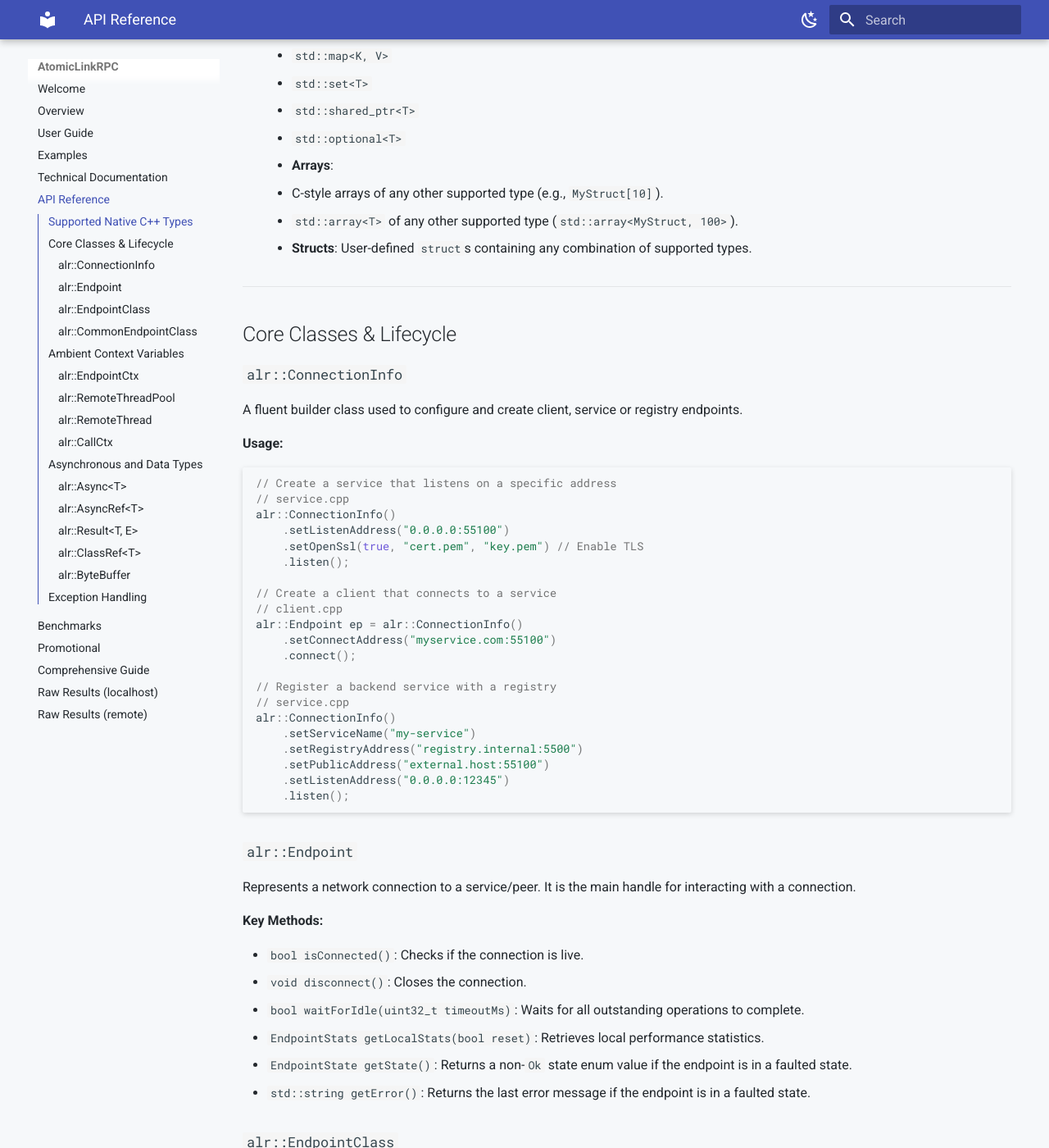
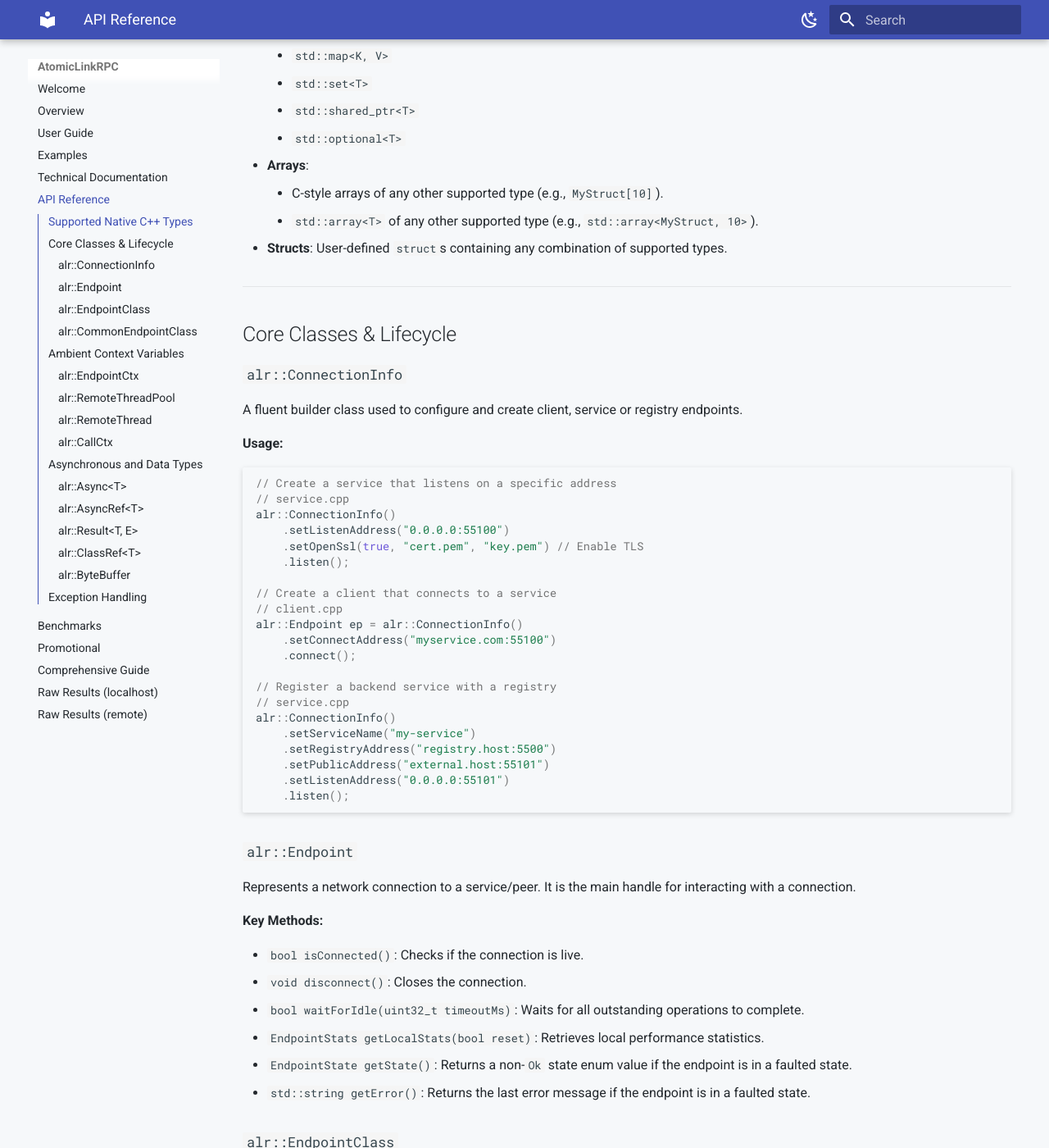
Before and after one commit to AtomicLinkRPC/alr-preview, an MkDocs documentation site: the page built from docs/api-reference.md, in a window 1280 px wide and 1400 px high, scrolled down 518 px. Shown: the whole window at 82% size. Built offline with MkDocs 1.6.1 and Material for MkDocs 9.7.7, drawn with Linux system fonts in a browser that asks for light colours.

Commit message:
A few minor fixes.

````diff
--- a/docs/api-reference.md
+++ b/docs/api-reference.md
@@ -18,10 +18,12 @@ ALR natively supports a wide range of C++ types for use in your remote methods a
     -   `std::set<T>`
     -   `std::shared_ptr<T>`
     -   `std::optional<T>`
+
 -   **Arrays**:
 
     - C-style arrays of any other supported type (e.g., `MyStruct[10]`).
-    - `std::array<T>` of any other supported type (`std::array<MyStruct, 100>`).
+    - `std::array<T>` of any other supported type (e.g., `std::array<MyStruct, 10>`).
+
 -   **Structs**: User-defined `struct`s containing any combination of supported types.
 
 ---
@@ -50,9 +52,9 @@ alr::Endpoint ep = alr::ConnectionInfo()
 // service.cpp
 alr::ConnectionInfo()
     .setServiceName("my-service")
-    .setRegistryAddress("registry.internal:5500")
-    .setPublicAddress("external.host:55100")
-    .setListenAddress("0.0.0.0:12345")
+    .setRegistryAddress("registry.host:5500")
+    .setPublicAddress("external.host:55101")
+    .setListenAddress("0.0.0.0:55101")
     .listen();
 ```
 
````
Also changed, not shown: docs/examples.md (+3 -3 lines), docs/promotional.md (+1 -1 lines), docs/technical.md (+1 -1 lines), docs/user-guide.md (+1 -1 lines).
